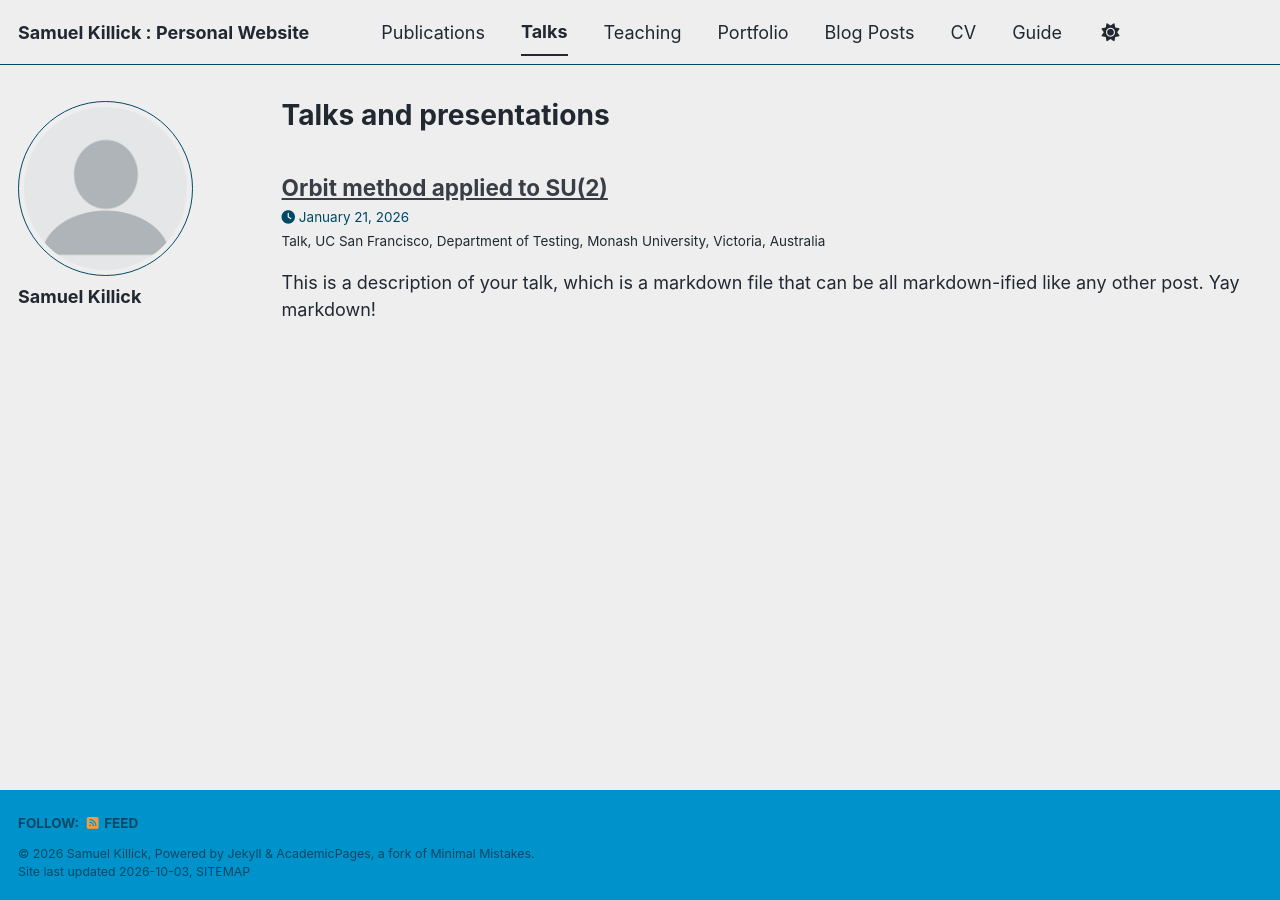
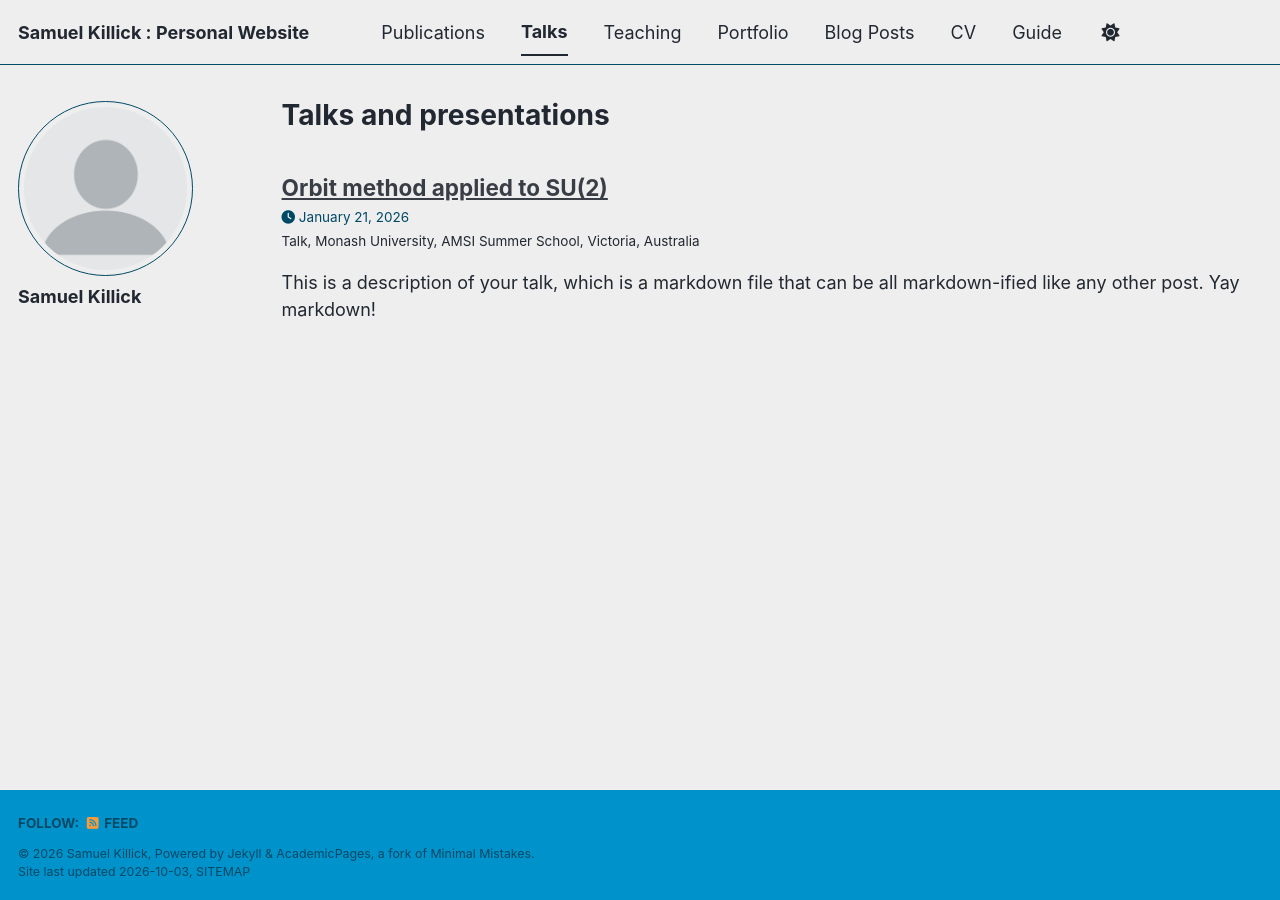
Before and after one commit to skillick/skillick.github.io, a Jekyll site: the page built from _pages/talks.html, in a window 1280 px wide. Built offline with Jekyll 4.4.1, drawn with Linux system fonts in a browser that asks for light colours; a style sheet for code colours, icons or effects is not loaded.

Commit message:
Update venue and location for talk details

```diff
--- a/_talks/2012-03-01-talk-1.md
+++ b/_talks/2012-03-01-talk-1.md
@@ -3,9 +3,9 @@ title: "Orbit method applied to SU(2)"
 collection: talks
 type: "Talk"
 permalink: /talks/"Orbit-method-applied-to-SU(2)
-venue: "UC San Francisco, Department of Testing"
+venue: "Monash University, AMSI Summer School"
 date: 21-01-2026
-location: "Monash University, Victoria, Australia"
+location: "Victoria, Australia"
 ---
 
 This is a description of your talk, which is a markdown file that can be all markdown-ified like any other post. Yay markdown!
```
